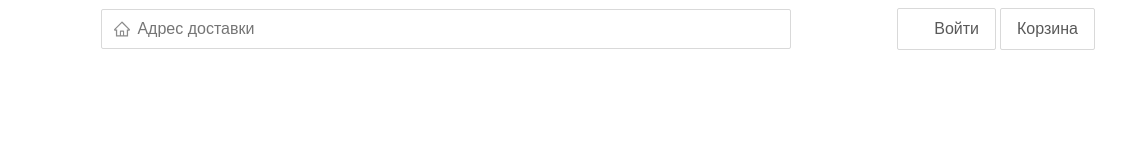
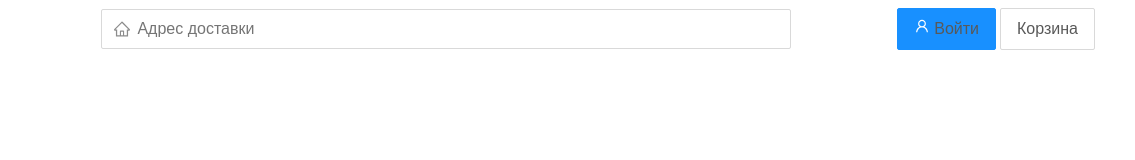
Before and after one commit to Limon1980/delivery, a plain HTML site: page index.html in a window 1280 px wide. Shown: the full height of the page, 145-1280 px from the left. Drawn offline with Linux system fonts and the light colour scheme.

Commit message:
lesson1-2

```diff
--- a/css/style.css
+++ b/css/style.css
@@ -34,3 +34,7 @@ padding-left: 35px;
   font-size: 16px;
   line-height: 24px;
 }
+.button-primary{
+  background: #1890FF;
+  border: 1px solid #1890FF;
+}
```
